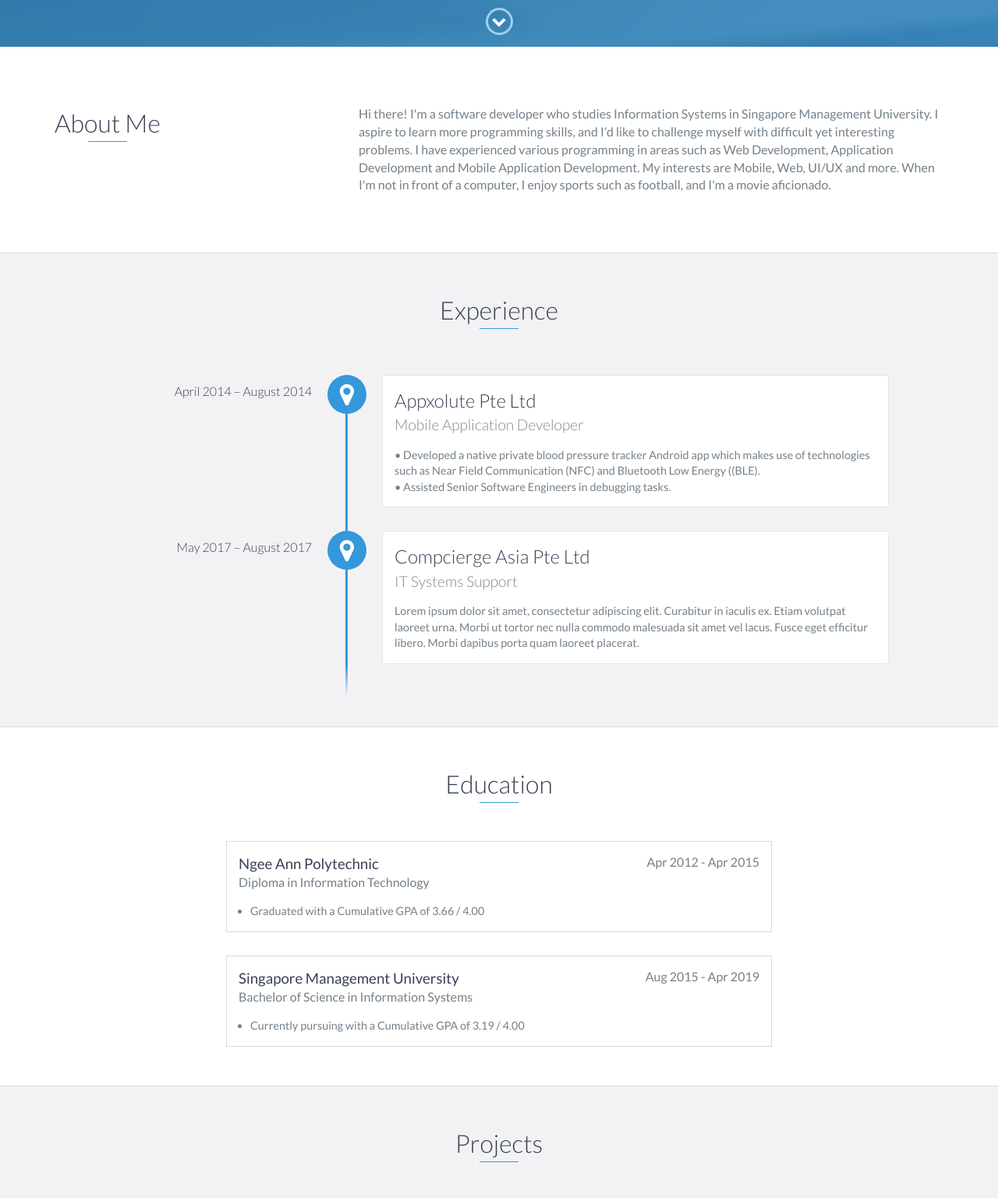
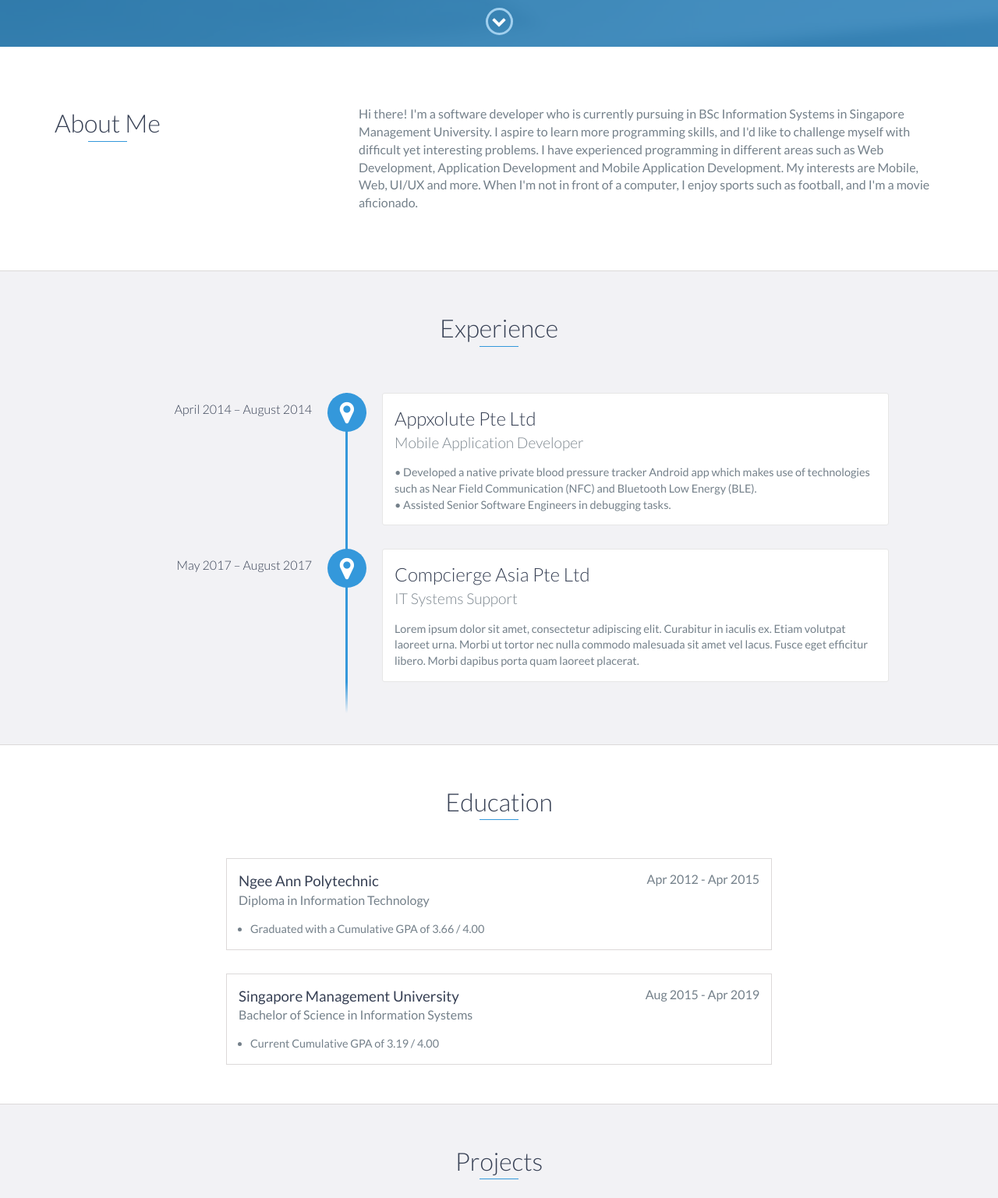
Before and after one commit to egatan04/ega.tan-portfolio, a website: page index.html in a window 1280 px wide. Shown: the part 740-2277 px from the top of the page at 78% size. Drawn offline with nearby package versions, Linux system fonts and the light colour scheme.

Commit message:
Minor text changes

```diff
--- a/index.html
+++ b/index.html
@@ -74,7 +74,7 @@
                 </div>
                 <div class="col-md-8">
                     <p>
-                        Hi there! I'm a software developer who studies Information Systems in Singapore Management University. I aspire to learn more programming skills, and I'd like to challenge myself with difficult yet interesting problems. I have experienced various programming in areas such as Web Development, Application Development and Mobile Application Development. My interests are Mobile, Web, UI/UX and more. When I'm not in front of a computer, I enjoy sports such as football, and I'm a movie aficionado.
+                        Hi there! I'm a software developer who is currently pursuing in BSc Information Systems in Singapore Management University. I aspire to learn more programming skills, and I'd like to challenge myself with difficult yet interesting problems. I have experienced programming in different areas such as Web Development, Application Development and Mobile Application Development. My interests are Mobile, Web, UI/UX and more. When I'm not in front of a computer, I enjoy sports such as football, and I'm a movie aficionado.
                     </p>
                 </div>
             </div>
@@ -89,7 +89,7 @@
                 <h3>Appxolute Pte Ltd</h3>
                 <h4>Mobile Application Developer</h4>
                 <p>
-                    • Developed a native private blood pressure tracker Android app which makes use of technologies such as Near Field Communication (NFC) and Bluetooth Low Energy ((BLE).
+                    • Developed a native private blood pressure tracker Android app which makes use of technologies such as Near Field Communication (NFC) and Bluetooth Low Energy (BLE).
                 </p>
                 <p>
                     • Assisted Senior Software Engineers in debugging tasks.
@@ -128,7 +128,7 @@
             <h4>Bachelor of Science in Information Systems</h4>
             <ul>
                 <li>
-                    Currently pursuing with a Cumulative GPA of 3.19 / 4.00
+                    Current Cumulative GPA of 3.19 / 4.00
                 </li>
             </ul>
         </div>
@@ -181,12 +181,12 @@
         <ul>
             <li>ASP.Net</li>
             <li>Bootstrap</li>
-            <li>JSP</li>
+            <li>CSS</li>
             <li>HTML</li>
             <li>PHP</li>
-            <li>CSS</li>
+            <li>MySQL</li>
             <li>Microsoft SQL</li>
-            <li>MySQL</li>
+            <li>JSP</li>
             <li>Java</li>
             <li>C#</li>
             <li>C++</li>
```
Also changed, not shown: 1 other file.
